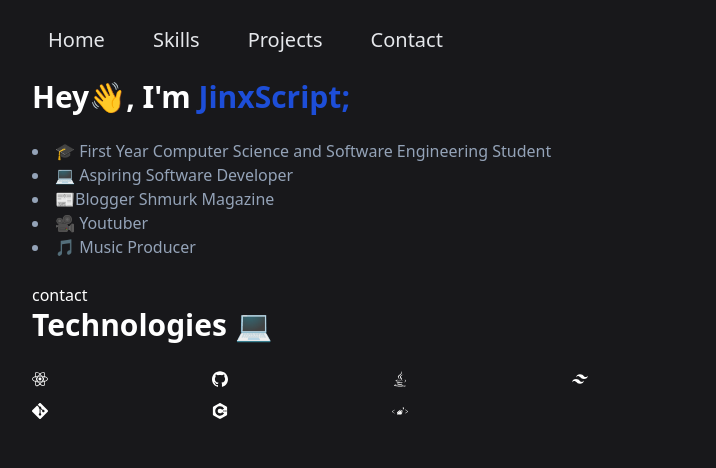
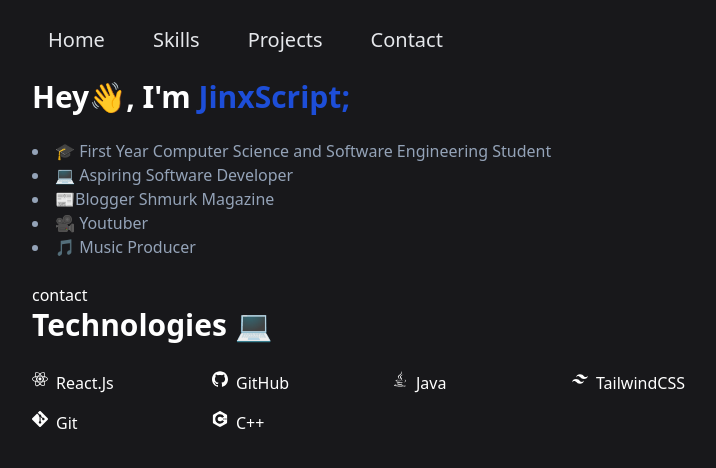
Before and after one commit to JinxScript/mywebsite, a React (Create React App) app: page / in a window 1280 px wide. Shown: the top 468 px of the page, without its empty margins (256-972 px from the left). Built offline with nearby package versions, Linux system fonts and the light colour scheme.

Commit message:
the tech icon fixed

```diff
--- a/src/App.js
+++ b/src/App.js
@@ -8,7 +8,6 @@ function App() {
   return (
 
     <div class="px-2 sm:px-8 md:px-24 lg:px-48 xl:px-72 text-white">
-
           <div	 >
                <Nav />
                 <Hero/>
--- a/src/componets/technologies.jsx
+++ b/src/componets/technologies.jsx
@@ -5,7 +5,6 @@ import {
 	SiJava,
 	SiReact,
 	SiCplusplus,
-	SiStyledcomponents as SiStyledComponents,
 	SiTailwindcss,
 
 //	SiTwitter,
@@ -22,16 +21,35 @@ function technologies() {
       <div className="space-y-7">
 				<h1 className="text-2xl font-bold sm:text-3xl">Technologies 💻</h1>
 
-				<ul className="grid grid-cols-3 gap-4 sm:grid-cols-4 ">
-          <SiReact text="React.js"/>
-          <SiGithub text="GitHub" />
-					<SiJava text="Java" />
-					<SiTailwindcss text="TailwindCSS" />
-					<SiGit text="Git" />
-          <SiCplusplus text="Cpp" />
-					<SiStyledComponents text="styled-components" />
+					<ul className="grid grid-cols-3 gap-4 sm:grid-cols-4 ">
+							<li className="flex space-x-2">
+								<span><SiReact /> </span>
+								<span>React.Js</span>
+							</li>
+							<li className="flex space-x-2">
+								<span><SiGithub text="GitHub" /></span>
+								<span>GitHub</span>
+							</li>
+							<li className="flex space-x-2">
+								<span><SiJava text="Java" /></span>
+								<span>Java</span>
+							</li>
+							<li className="flex space-x-2">
+								<span><SiTailwindcss text="TailwindCSS" /></span>
+								<span>TailwindCSS</span>
+							</li>
+							<li className="flex space-x-2">
+								<span><SiGit text="Git" /></span>
+								<span>Git</span>
+							</li>
 
-				</ul>
+							<li className="flex space-x-2">
+								<span><SiCplusplus text="Cpp" /></span>
+								<span>C++</span>
+							</li>
+
+
+					</ul>
 			</div>
     </div>
   )
```
